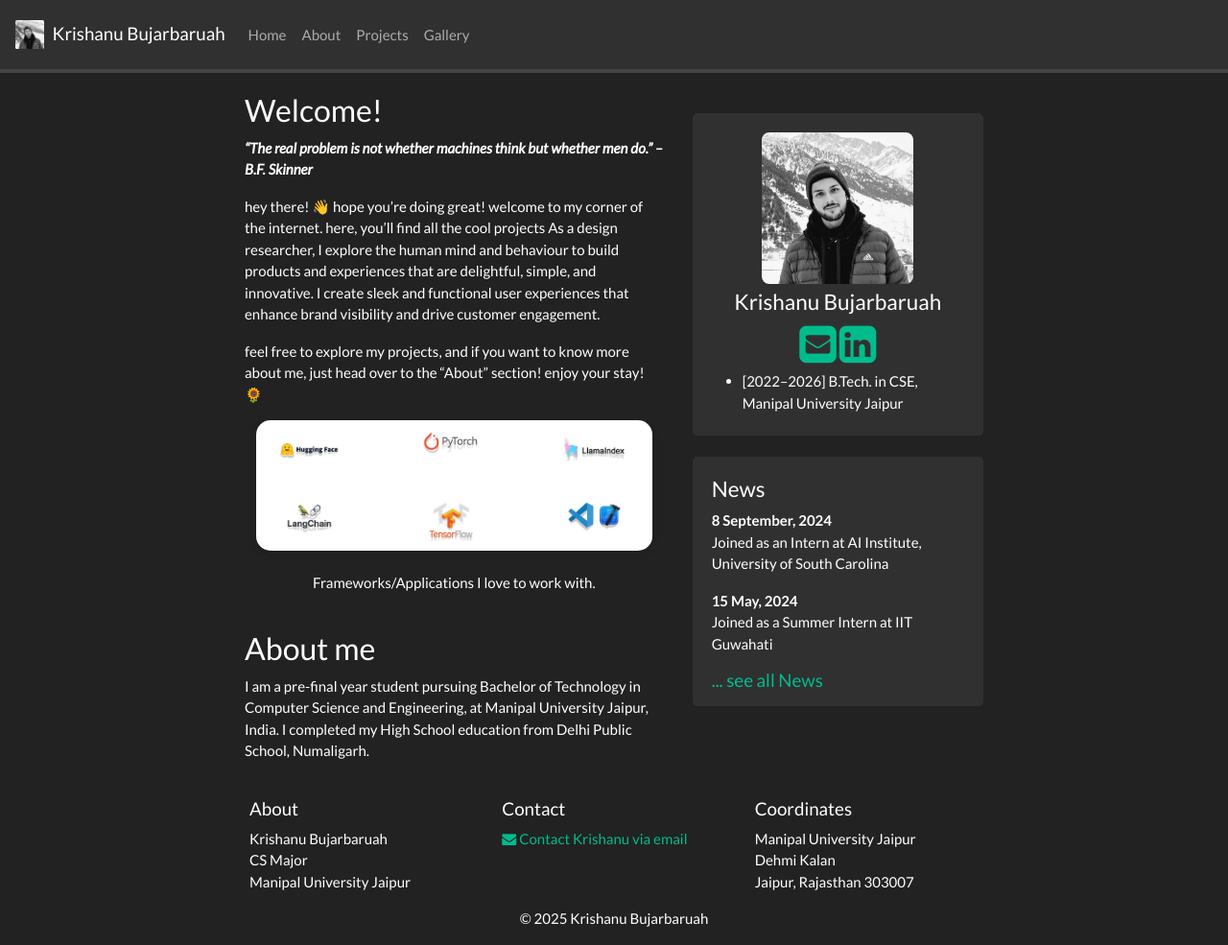
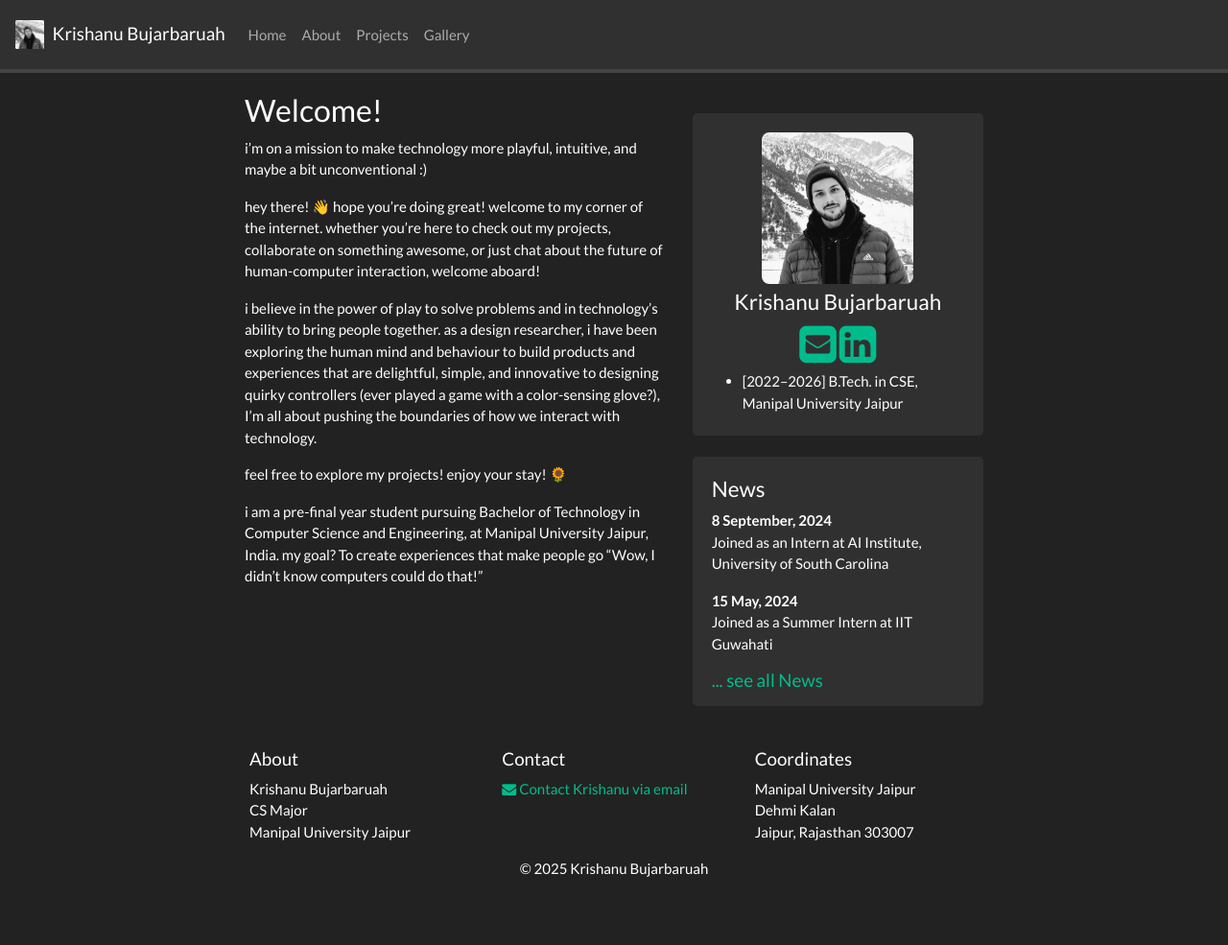
Before and after one commit to krishanubujarbaruah/krishanubujarbaruah.github.io, a Jekyll site: the page built from _pages/home.md, in a window 1280 px wide and 985 px high. Shown: the whole window at 96% size. Built offline with Jekyll 4.4.1, drawn with Linux system fonts in a browser that asks for light colours; nearby versions of some CDN libraries; a style sheet for code colours, icons or effects is not loaded.

Commit message:
Update home.md

```diff
--- a/_pages/home.md
+++ b/_pages/home.md
@@ -7,23 +7,13 @@ permalink: /
 
 ### Welcome!
 
-<i><b>"The real problem is not whether machines think but whether men do." – B.F. Skinner</b></i>
+i'm on a mission to make technology more playful, intuitive, and maybe a bit unconventional :)
 
-hey there! 👋 hope you're doing great! welcome to my corner of the internet. here, you'll find all the cool projects As a design researcher, I explore the human mind and behaviour to build products and experiences that are delightful, simple, and innovative. I create sleek and functional user experiences that enhance brand visibility and drive customer engagement.
+hey there! 👋 hope you're doing great! welcome to my corner of the internet. whether you're here to check out my projects, collaborate on something awesome, or just chat about the future of human-computer interaction, welcome aboard!
 
-feel free to explore my projects, and if you want to know more about me, just head over to the "About" section! enjoy your stay! 🌻
+i believe in the power of play to solve problems and in technology's ability to bring people together. as a design researcher, i have been exploring the human mind and behaviour to build products and experiences that are delightful, simple, and innovative to designing quirky controllers (ever played a game with a color-sensing glove?), I'm all about pushing the boundaries of how we interact with technology.
 
-<div class="container">
-<div class="row">
-<center>
-<img src="{{ site.url }}{{ site.baseurl }}/images/Portfolio banner.jpg" width="100%" style="border-radius: 15px; box-shadow: 0px 4px 8px rgba(0, 0, 0, 0.1);"/><br/><br/>
-Frameworks/Applications I love to work with. <br/>
-</center>
-</div>
-</div>
-<br/>
+feel free to explore my projects! enjoy your stay! 🌻
 
-### About me
-
-I am a pre-final year student pursuing Bachelor of Technology in Computer Science and Engineering, at Manipal University Jaipur, India.
-I completed my High School education from Delhi Public School, Numaligarh.
+i am a pre-final year student pursuing Bachelor of Technology in Computer Science and Engineering, at Manipal University Jaipur, India.
+my goal? To create experiences that make people go "Wow, I didn't know computers could do that!"
```
